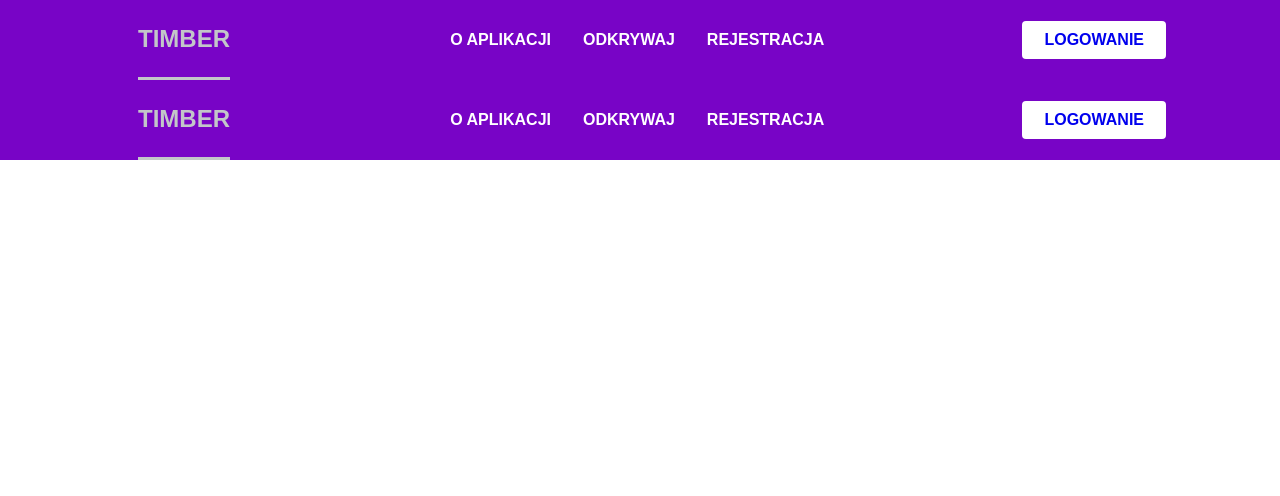
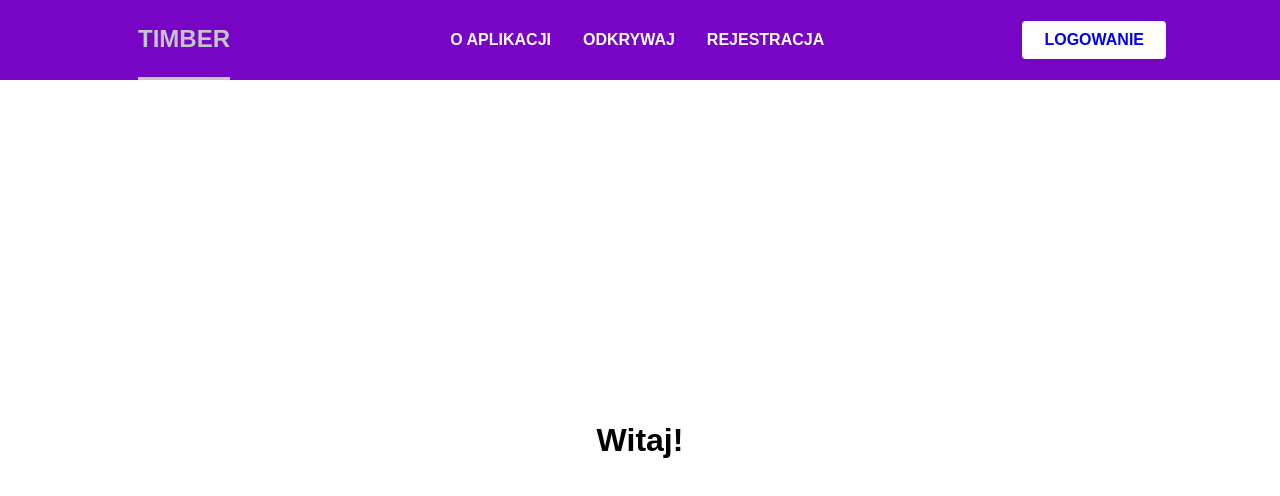
Before and after one commit to Apollion95/IO, a React (Create React App) app in the folder timber/: page / in a window 1280 px wide. Shown: the top 496 px of the page. Built offline with nearby package versions, Linux system fonts and the light colour scheme.

Commit message:
zmiana struktury index.js

```diff
--- a/timber/src/pages/index.js
+++ b/timber/src/pages/index.js
@@ -1,19 +1,17 @@
-import React, {useState} from 'react'
-import Navbar from '../components/Navbar'
-import Sidebar from '../components/Sidebar'
+import React from 'react'
 
 const Home = () => {
-  const [isOpen, setIsOpen] = useState(false);
-
-  const toggle = () =>{
-    setIsOpen(!isOpen);
-  }
-
   return (
-    <>
-      <Sidebar isOpen={isOpen} toggle={toggle} />
-      <Navbar toggle={toggle}/>
-    </>
+    <div
+      style={{
+        display: 'flex',
+        justifyContent: 'center',
+        alignItems: 'center',
+        height: '90vh'
+      }}
+    >
+      <h1>Witaj!</h1>
+    </div>
   )
 }
 
```
